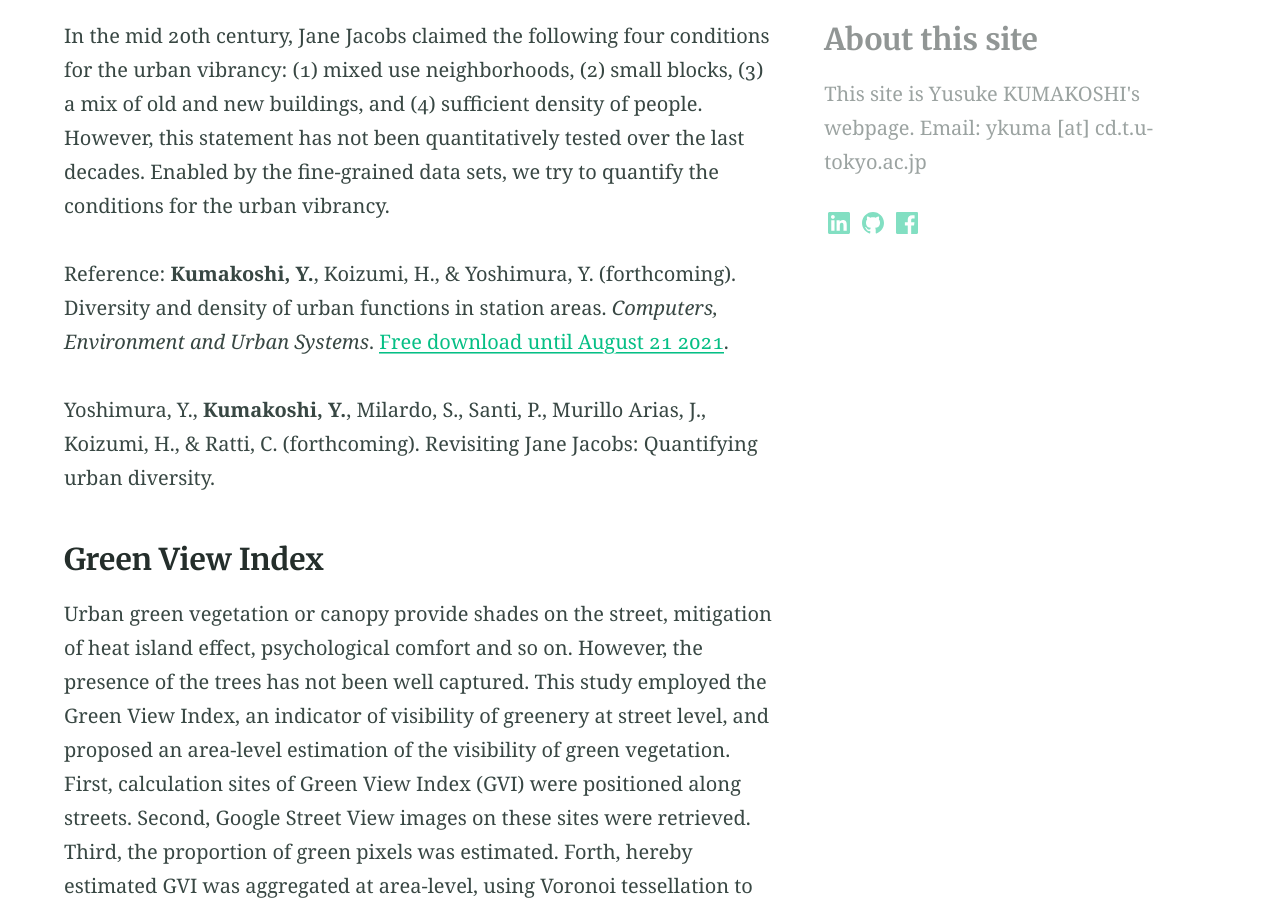
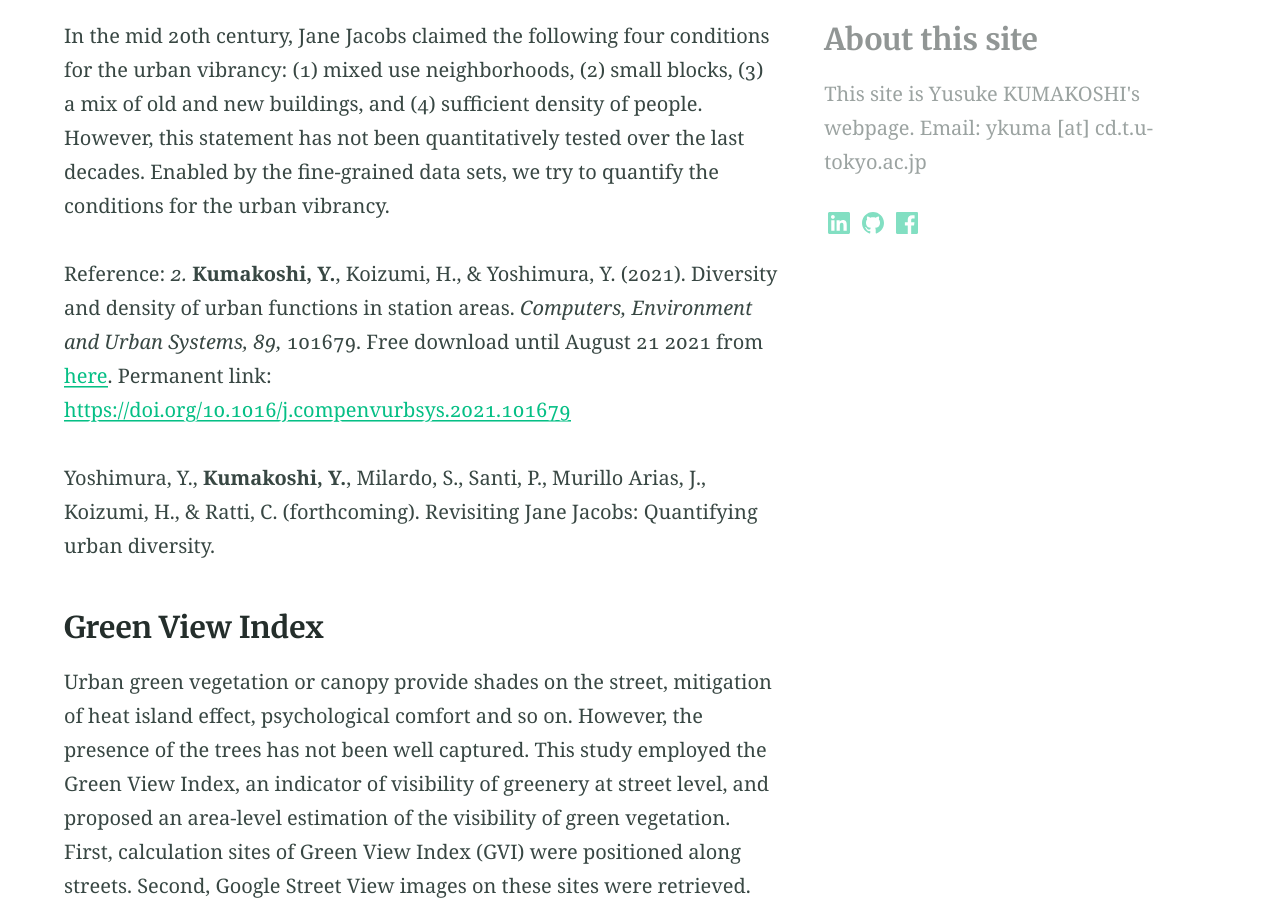
Before and after one commit to yusukekumakoshi/yusukekumakoshi.github.io, a Jekyll site: the page built from research.md, in a window 1280 px wide and 900 px high, scrolled down 543 px. Built offline with Jekyll 4.4.1, drawn with Linux system fonts in a browser that asks for light colours.

Commit message:
publication updated

```diff
--- a/research.md
+++ b/research.md
@@ -11,7 +11,8 @@ aside: true
 In the mid 20th century, Jane Jacobs claimed the following four conditions for the urban vibrancy: (1) mixed use neighborhoods, (2) small blocks, (3) a mix of old and new buildings, and (4) sufficient density of people. However, this statement has not been quantitatively tested over the last decades. Enabled by the fine-grained data sets, we try to quantify the conditions for the urban vibrancy.
 
 Reference:
-**Kumakoshi, Y.**, Koizumi, H., & Yoshimura, Y. (forthcoming). Diversity and density of urban functions in station areas. _Computers, Environment and Urban Systems_. [Free download until August 21 2021](https://authors.elsevier.com/a/1dL1WjFQgr6MZ){:target="_blank"}.
+_2._ **Kumakoshi, Y.**, Koizumi, H., & Yoshimura, Y. (2021). Diversity and density of urban functions in station areas. _Computers, Environment and Urban Systems, 89,_ 101679. Free download until August 21 2021 from [here](https://authors.elsevier.com/a/1dL1WjFQgr6MZ){:target="_blank"}.
+Permanent link: [https://doi.org/10.1016/j.compenvurbsys.2021.101679](https://doi.org/10.1016/j.compenvurbsys.2021.101679){:target="_blank"}
 
 Yoshimura, Y., **Kumakoshi, Y.**, Milardo, S., Santi, P., Murillo Arias, J., Koizumi, H., & Ratti, C. (forthcoming). Revisiting Jane Jacobs: Quantifying urban diversity.
 
```
Also changed, not shown: index.md (+1 -1 lines).
